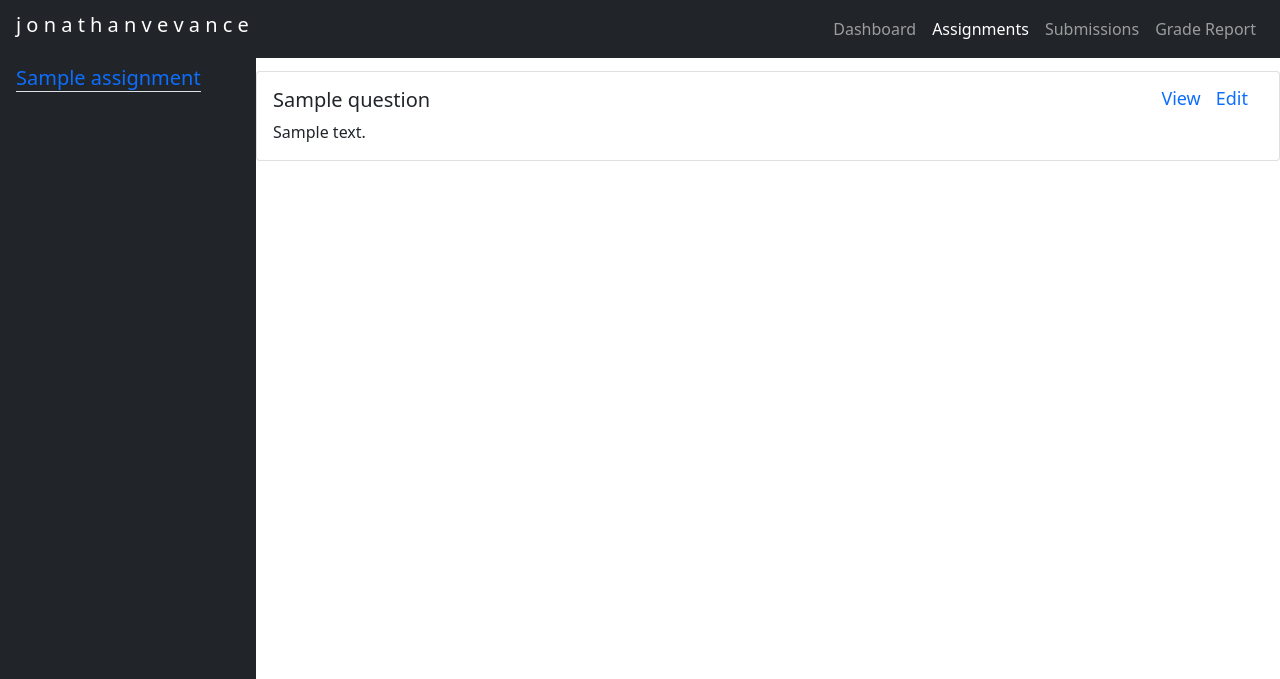
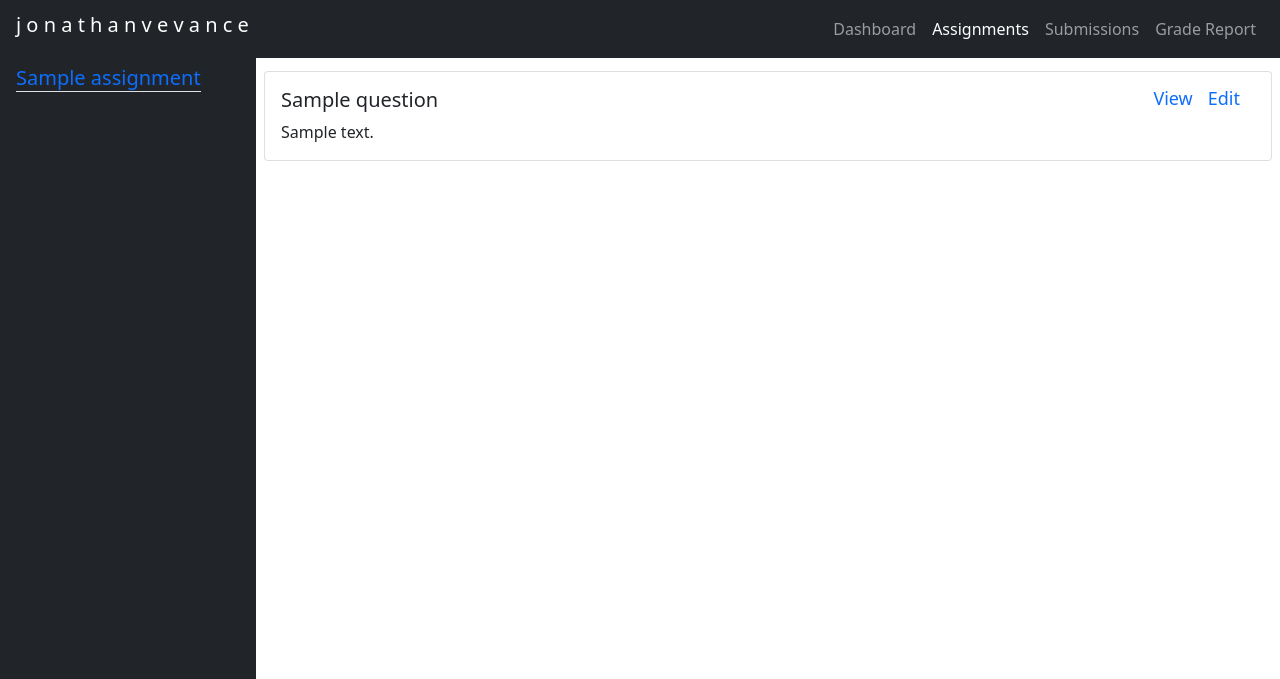
Before and after one commit to jonathanvevance/ta_grader, a Django app: page /show_assignment/1 in a window 1280 px wide. Shown: the top 679 px of the page. Run offline with Django 3.2, Linux system fonts and the light colour scheme; tables that the repository leaves empty hold one stand-in row (values such as "Sample post"); some libraries are stand-ins or nearby versions.

Commit message:
minor change

```diff
--- a/setter/templates/setter/assignments.html
+++ b/setter/templates/setter/assignments.html
@@ -89,9 +89,10 @@
 
 <!-- TODO: clickable card -> modal with edit and delete buttons -->
 <!-- TODO: card with fixed size and ellipsis -->
+<!-- TODO: one modal, different content -->
 <div class="col-sm-4" id="questions">
     {% for question in questions %}
-    <div class="card mt-3">
+    <div class="card mt-3 mx-2">
         <div class="card-body">
             <h5 class="card-title">{{ question.title }} <a class="question-link"
                     href="{% url 'setter:edit-question' question.id %}">Edit</a> <a class="question-link" href="#"
--- a/setter/templates/setter/dashboard.html
+++ b/setter/templates/setter/dashboard.html
@@ -16,9 +16,4 @@
     </li>
 </ul>
 
-
 {% endblock content %}
-
-{% block js_content %}
-
-{% endblock js_content %}
```
